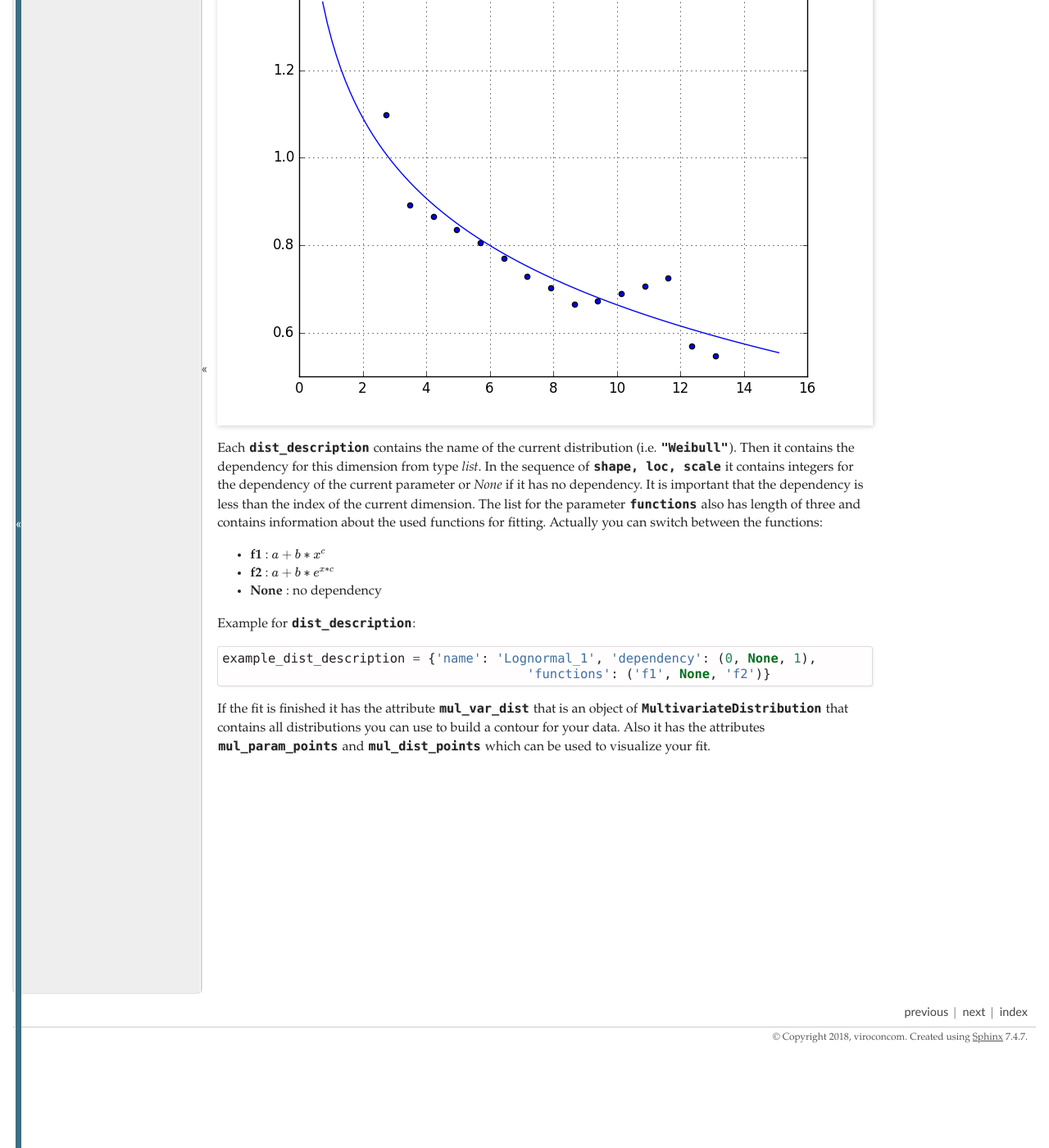
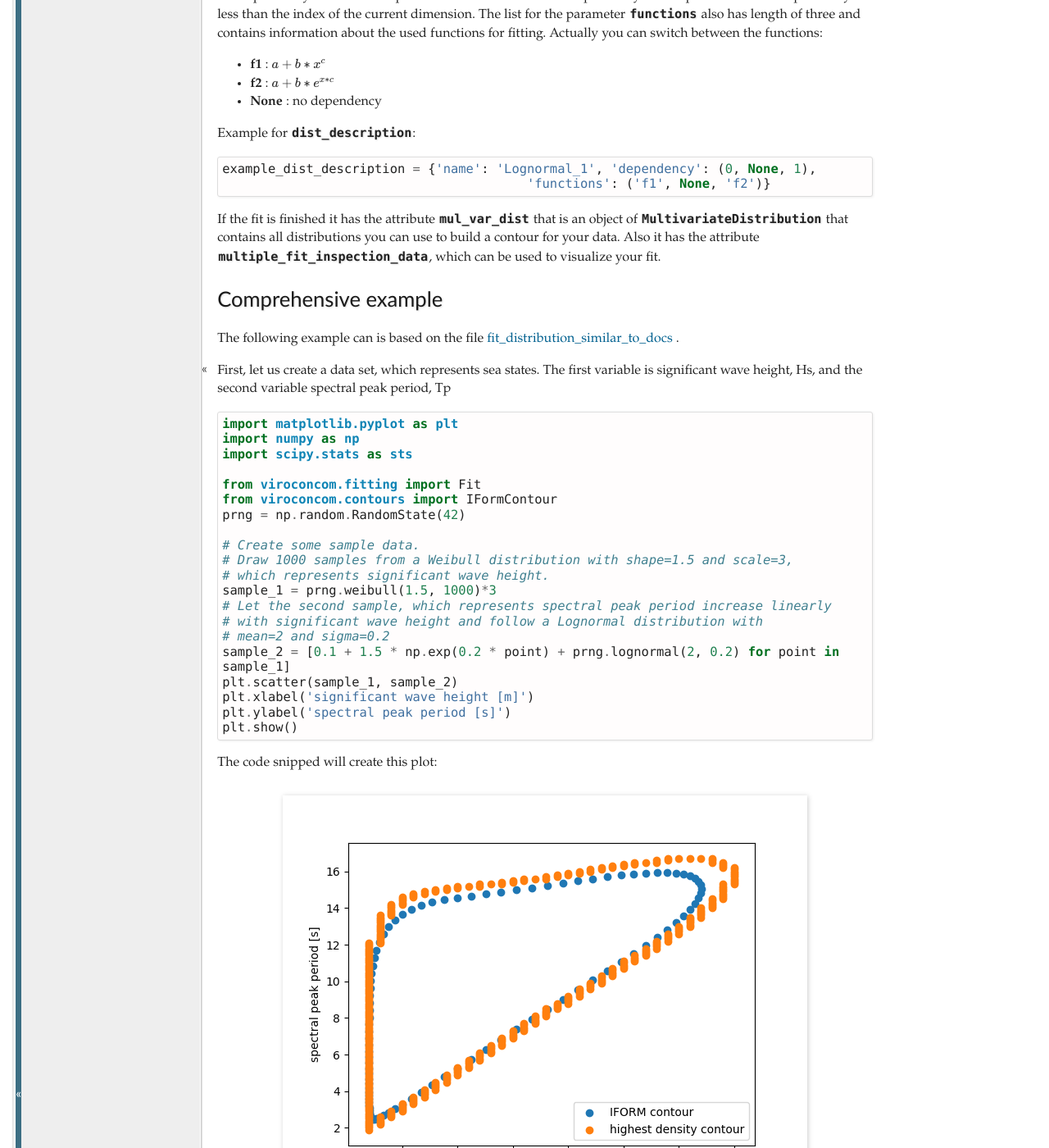
Before and after one commit to virocon-organization/virocon, a Sphinx documentation site: the page built from docs/fitting.rst, in a window 1280 px wide and 1400 px high, scrolled down 538 px. Shown: the whole window at 82% size. Built offline with Sphinx 7.4.7, drawn with Linux system fonts in a browser that asks for light colours; some of the changed text lies outside the part shown.

Commit message:
Improve fitting documentation, #24

```diff
--- a/docs/contours.rst
+++ b/docs/contours.rst
@@ -227,7 +227,7 @@ Using e.g. ``matplotlib`` the following code... ::
 creates this plot:
 
 .. figure:: example_contours.png
-    :scale: 20 %
+    :scale: 100 %
     :alt: example contours plot
 
     Plot of the calculated example contours.
--- a/docs/fitting.rst
+++ b/docs/fitting.rst
@@ -8,15 +8,13 @@ If you want to fit multivariate distribution to your data set you have to build
 The necessary parameters for building objects of ``Fit`` are also listed in the documentation of this class.
 Exemplary call::
 
-    example_fit = Fit((data_1, data_2), (dist_description_0, dist_description_1), 15)
+    example_fit = Fit((data_1, data_2), (dist_description_0, dist_description_1), timeout=None)
 
-It's important that the parameter ``samples`` is in the form (sample_1, sample_2, ...).
+It is important that the parameter ``samples`` is in the form (sample_1, sample_2, ...).
 Each sample is a collection of data from type *list* and also all samples have the same length. The parameter ``dist_descriptions``
 should be from type *list* and contains a dictionary for each dimension in the same sequence of the samples. It should accordingly have
 the same length as ``samples``. The last parameter ``n_steps`` indicates how many distributions should be fitted for a dependent parameter.
 For each distribution an additional parameter is created which affects the final fit.
-
-.. image:: fit_scale.png
 
 Each ``dist_description`` contains the name of the current distribution (i.e. ``"Weibull"``). Then it contains the dependency for this dimension
 from type *list*. In the sequence of ``shape, loc, scale`` it contains integers for the dependency of the current parameter or *None* if it has no
@@ -33,8 +31,70 @@ Example for ``dist_description``::
 				                'functions': ('f1', None, 'f2')}
 
 If the fit is finished it has the attribute ``mul_var_dist`` that is an object of ``MultivariateDistribution`` that contains all distributions you
-can use to build a contour for your data. Also it has the attributes ``mul_param_points`` and ``mul_dist_points`` which can be used to visualize
+can use to build a contour for your data. Also it has the attribute ``multiple_fit_inspection_data``, which can be used to visualize
 your fit.
 
-.. todo::
-    adapt to changes in fitting.py
+Comprehensive example
+---------------------
+
+The following example can is based on the file fit_distribution_similar_to_docs_ .
+
+.. _fit_distribution_similar_to_docs: https://github.com/ahaselsteiner/viroconcom/blob/master/examples/fit_distribution_similar_to_docs.py
+
+First, let us create a data set, which represents sea states. The first variable
+is significant wave height, Hs, and the second variable spectral peak period,
+Tp ::
+
+    import matplotlib.pyplot as plt
+    import numpy as np
+    import scipy.stats as sts
+
+    from viroconcom.fitting import Fit
+    from viroconcom.contours import IFormContour
+    prng = np.random.RandomState(42)
+
+    # Create some sample data.
+    # Draw 1000 samples from a Weibull distribution with shape=1.5 and scale=3,
+    # which represents significant wave height.
+    sample_1 = prng.weibull(1.5, 1000)*3
+    # Let the second sample, which represents spectral peak period increase linearly
+    # with significant wave height and follow a Lognormal distribution with
+    # mean=2 and sigma=0.2
+    sample_2 = [0.1 + 1.5 * np.exp(0.2 * point) + prng.lognormal(2, 0.2) for point in sample_1]
+    plt.scatter(sample_1, sample_2)
+    plt.xlabel('significant wave height [m]')
+    plt.ylabel('spectral peak period [s]')
+    plt.show()
+
+The code snipped will create this plot:
+
+.. figure:: example_contours.png
+    :scale: 100 %
+    :alt: example contours plot
+
+    Plot of a randomly drawn sample.
+
+
+Now we define, which probabilistic model we want to fit to this data ::
+
+    dist_description_0 = {'name': 'Weibull', 'dependency': (None, None, None), 'width_of_intervals': 2}
+    dist_description_1 = {'name': 'Lognormal_1', 'dependency': (None, None, 0), 'functions': (None, None, 'f2')}
+
+Based on this description, we can perform the fit ::
+
+    my_fit = Fit((sample_1, sample_2), (dist_description_0, dist_description_1), timeout=None)
+
+
+Let us plot the fit for the first variable ::
+
+    fig = plt.figure()
+    plt.title('Fit for the significant wave height, Hs')
+    param_grid = my_fit.multiple_fit_inspection_data[0].scale_at
+    plt.hist(my_fit.multiple_fit_inspection_data[0].scale_samples[0], density=1, label='sample')
+    shape = my_fit.mul_var_dist.distributions[0].shape(0)
+    scale = my_fit.mul_var_dist.distributions[0].scale(0)
+    plt.plot(np.linspace(0, 20, 100),
+             sts.weibull_min.pdf(np.linspace(0, 20, 100), c=shape, loc=0, scale=scale),
+             label='fit')
+    plt.legend()
+    plt.show()
```
